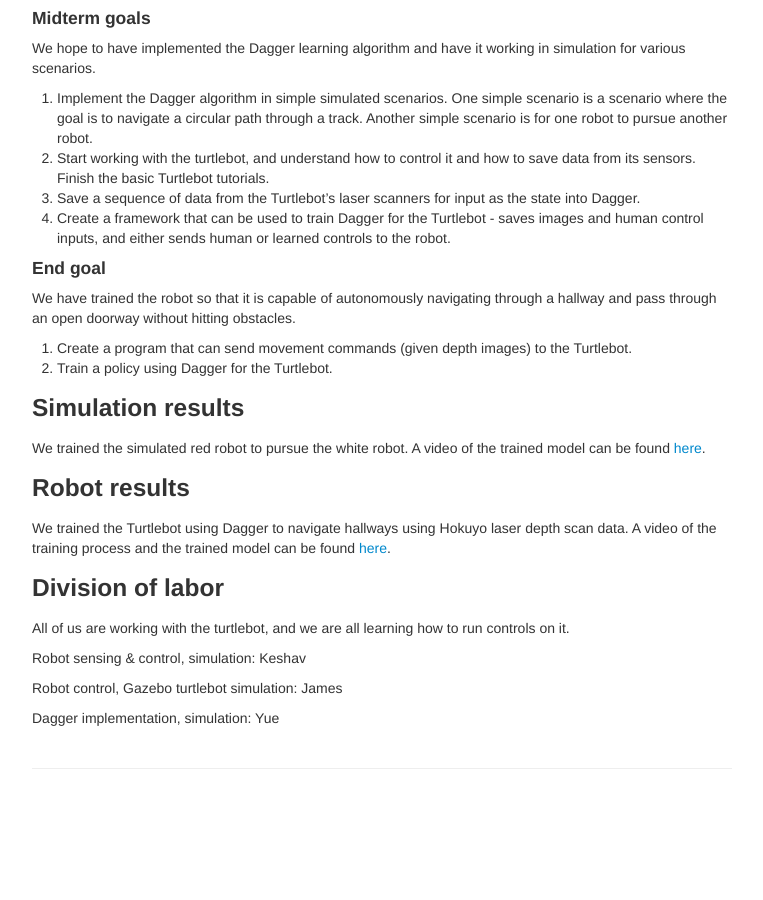
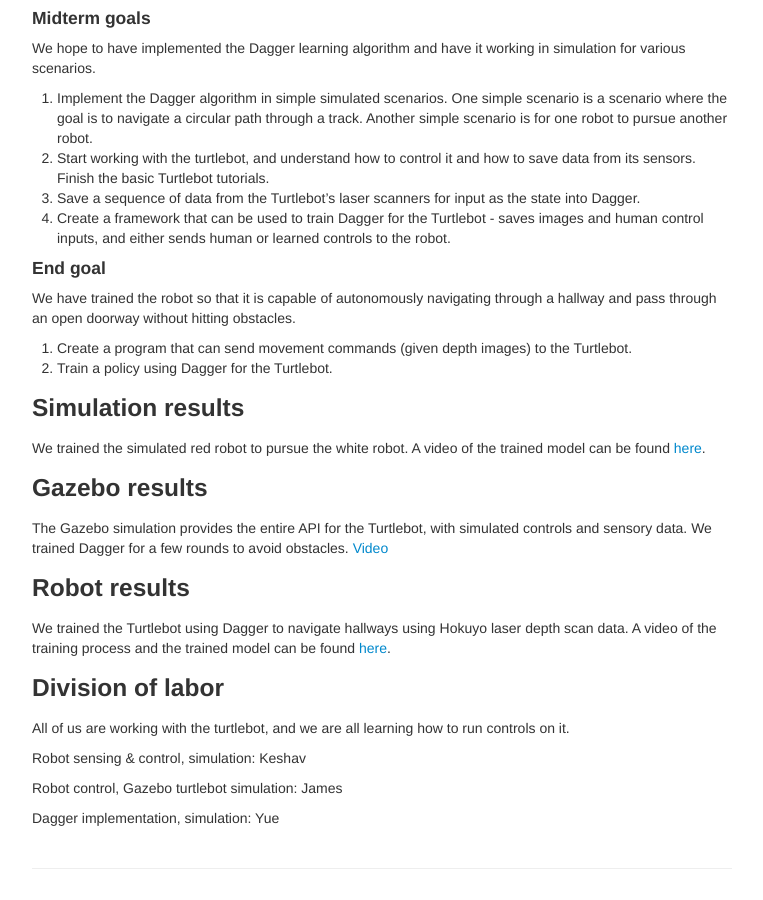
Before and after one commit to yjzhang/cse571_project, a Jekyll site: the page built from docs/index.md, in a window 1280 px wide and 900 px high, scrolled down 634 px. Shown: the whole window, without its empty margins (258-1021 px from the left). Built offline with Jekyll 4.4.1, drawn with Linux system fonts in a browser that asks for light colours; before the commit the page ends 1434 px from its top, so only the background shows below that.

Commit message:
added gazebo video link

```diff
--- a/docs/index.md
+++ b/docs/index.md
@@ -41,6 +41,10 @@
 
 We trained the simulated red robot to pursue the white robot. A video of the trained model can be found [here](https://www.youtube.com/watch?v=ytJ5xMHiSXg).
 
+### Gazebo results
+
+The Gazebo simulation provides the entire API for the Turtlebot, with simulated controls and sensory data. We trained Dagger for a few rounds to avoid obstacles. [Video](https://www.youtube.com/watch?v=Ug4MrcJSvWA)
+
 ### Robot results
 
 We trained the Turtlebot using Dagger to navigate hallways using Hokuyo laser depth scan data. A video of the training process and the trained model can be found [here](https://www.youtube.com/watch?v=vIecKpOrEtQ).
```
